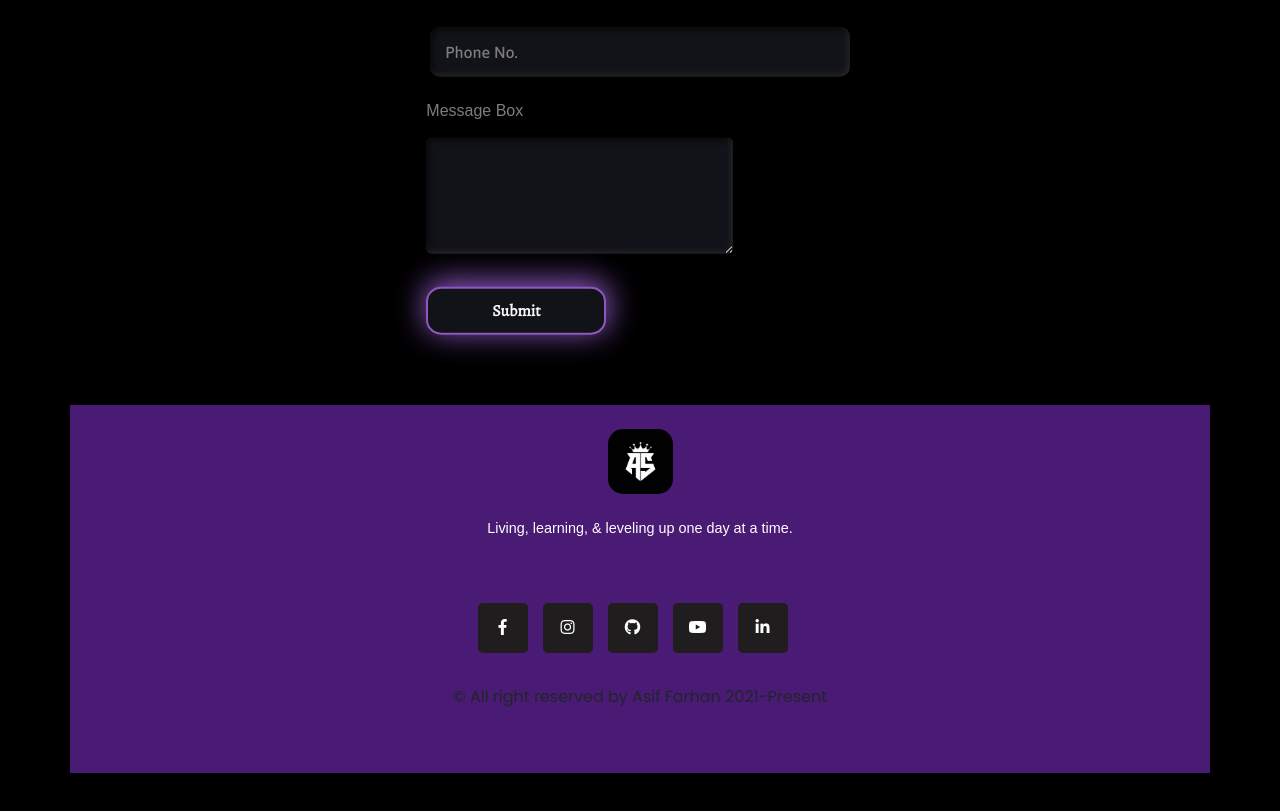
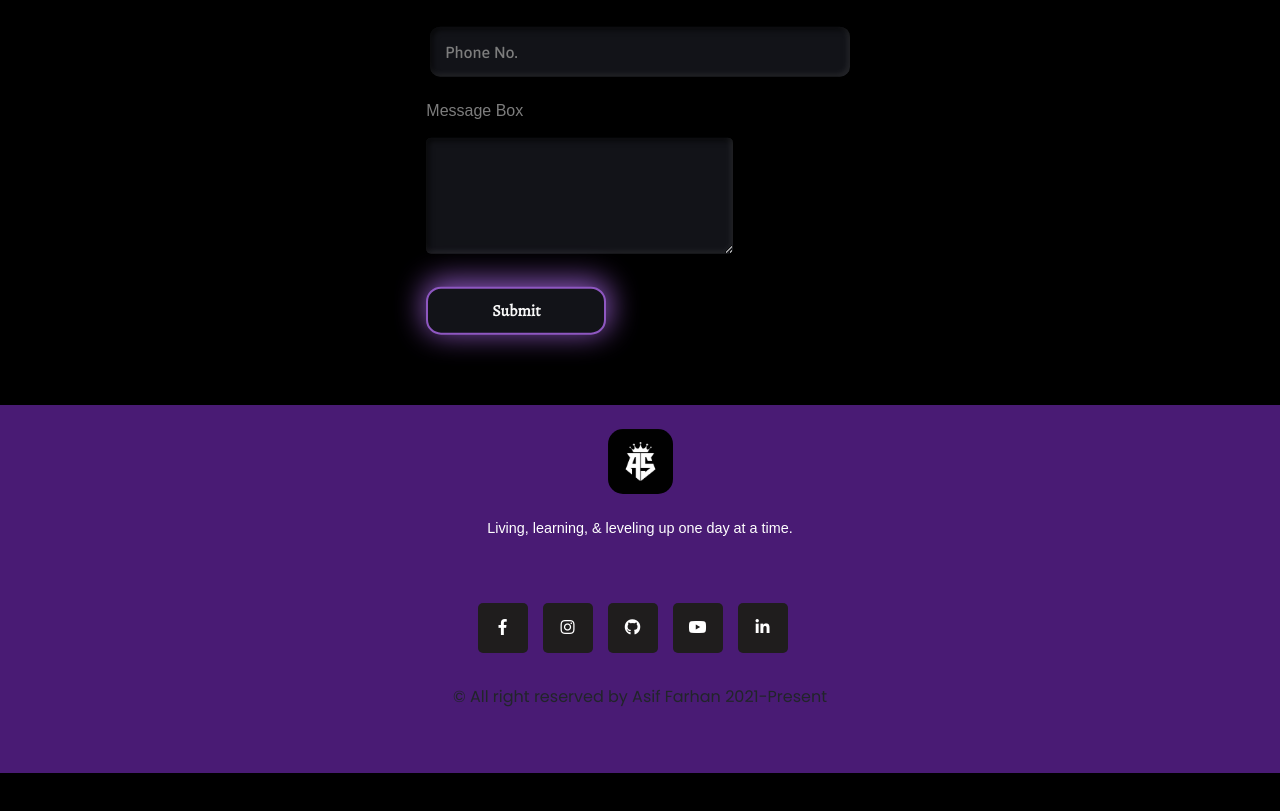
Before and after one commit to yeasinARF/my-portfolio, a plain HTML site: page index.html in a window 1280 px wide. Shown: the part 5810-6621 px from the top of the page. After the commit the page ends 6583 px from the top, so only its background shows below. Drawn offline with nearby package versions, Linux system fonts and the light colour scheme; a web font is replaced by a local one.

Commit message:
my changes

```diff
--- a/index.html
+++ b/index.html
@@ -947,7 +947,7 @@
         </div>
         <!--Query Section End-->
         <!--Footer Start-->
-        <div class="container my-5 FOOTER text-center mx-auto " style="overflow-x: hidden;">
+        <div class="container-fluid  my-5 mb-0 FOOTER text-center mx-auto " style="overflow-x: hidden;">
             <div class="row">
                 <div class="col-11 col-lg-10 col-md-10 col-xl-12 col-xxl-12 mx-auto">
                     <div class="pt-4 pb-2 ">
```
